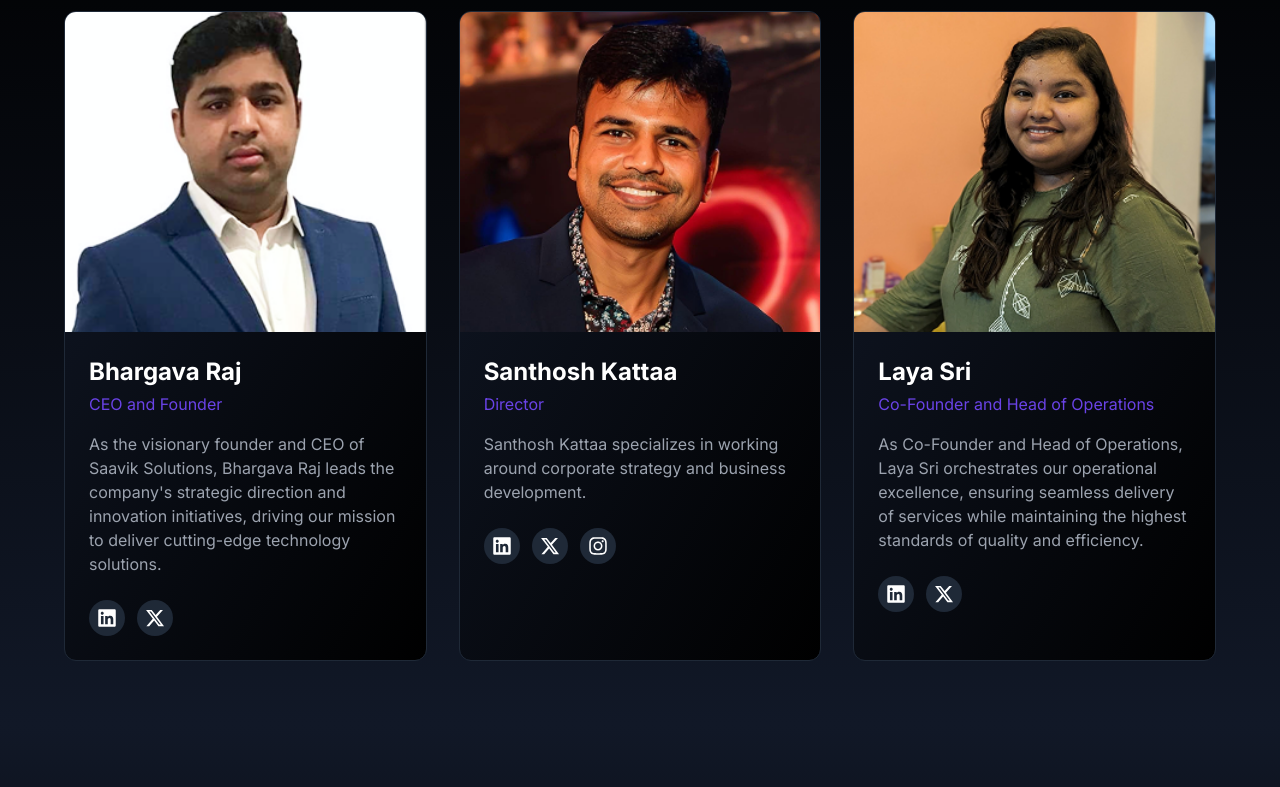
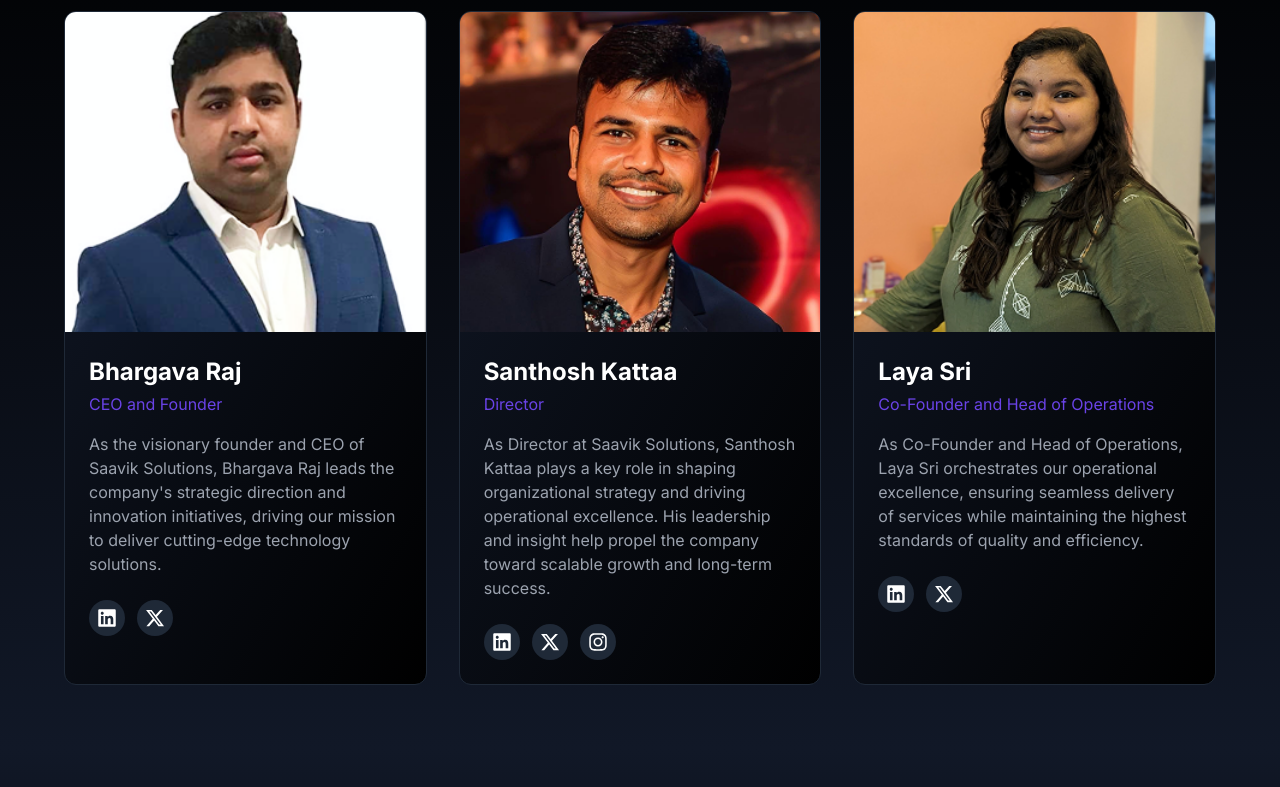
Before and after one commit to srikar298c/saavik-solutions-landing-page, a Next.js app: page /about/team in a window 1280 px wide. Shown: the part 729-1516 px from the top of the page. Built offline with nearby package versions, Linux system fonts and the light colour scheme.

Commit message:
Implement code changes to enhance functionality and improve performance

```diff
--- a/app/about/team/page.tsx
+++ b/app/about/team/page.tsx
@@ -62,8 +62,8 @@ export default function TeamPage() {
       {
         name: "Santhosh Kattaa",
         position: "Director",
-        image: '/images/team/santhosh_kattaa.png',
-        bio: "Santhosh Kattaa specializes in working around corporate strategy and business development.",
+        image: '/images/team/Santhosh_Kattaa.png',
+        bio: "As Director at Saavik Solutions, Santhosh Kattaa plays a key role in shaping organizational strategy and driving operational excellence. His leadership and insight help propel the company toward scalable growth and long-term success. ",
         social: {
           linkedin: "#",
           twitter: "#",
@@ -106,7 +106,7 @@ export default function TeamPage() {
       {
         name: "Srikar Kudurmalla",
         position: "Founding Full Stack Developer",
-        image: "/images/team/srikar.webp",
+        image: "/images/team/srikar.jpg",
         bio: "Srikar excels in developing end-to-end solutions, leveraging his comprehensive knowledge of modern web technologies to build scalable and efficient applications.",
         social: {
           linkedin: "https://linkedin.com/in/srikar",
```
Also changed, not shown: public/images/team/srikar.jpg (added).
